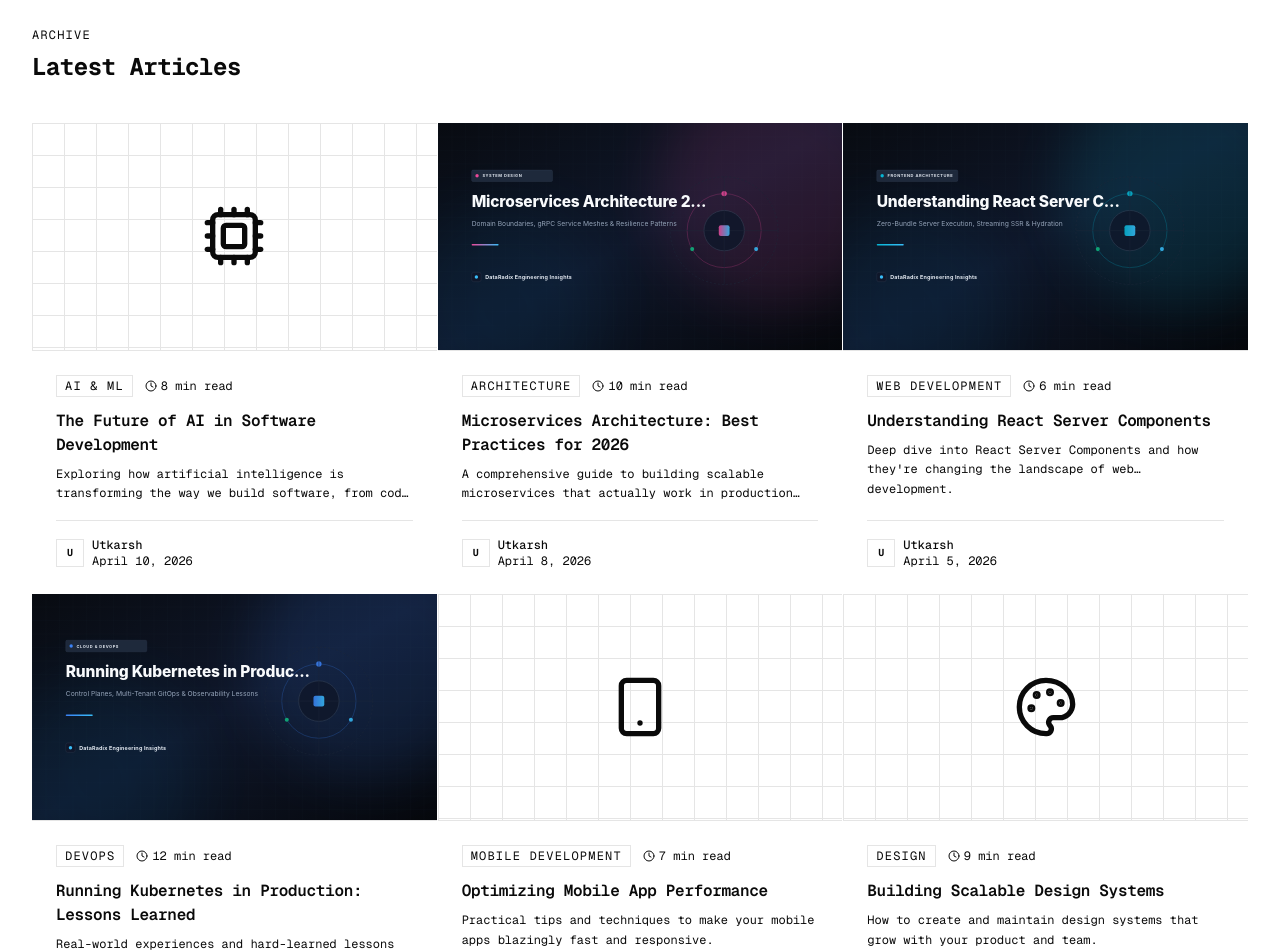
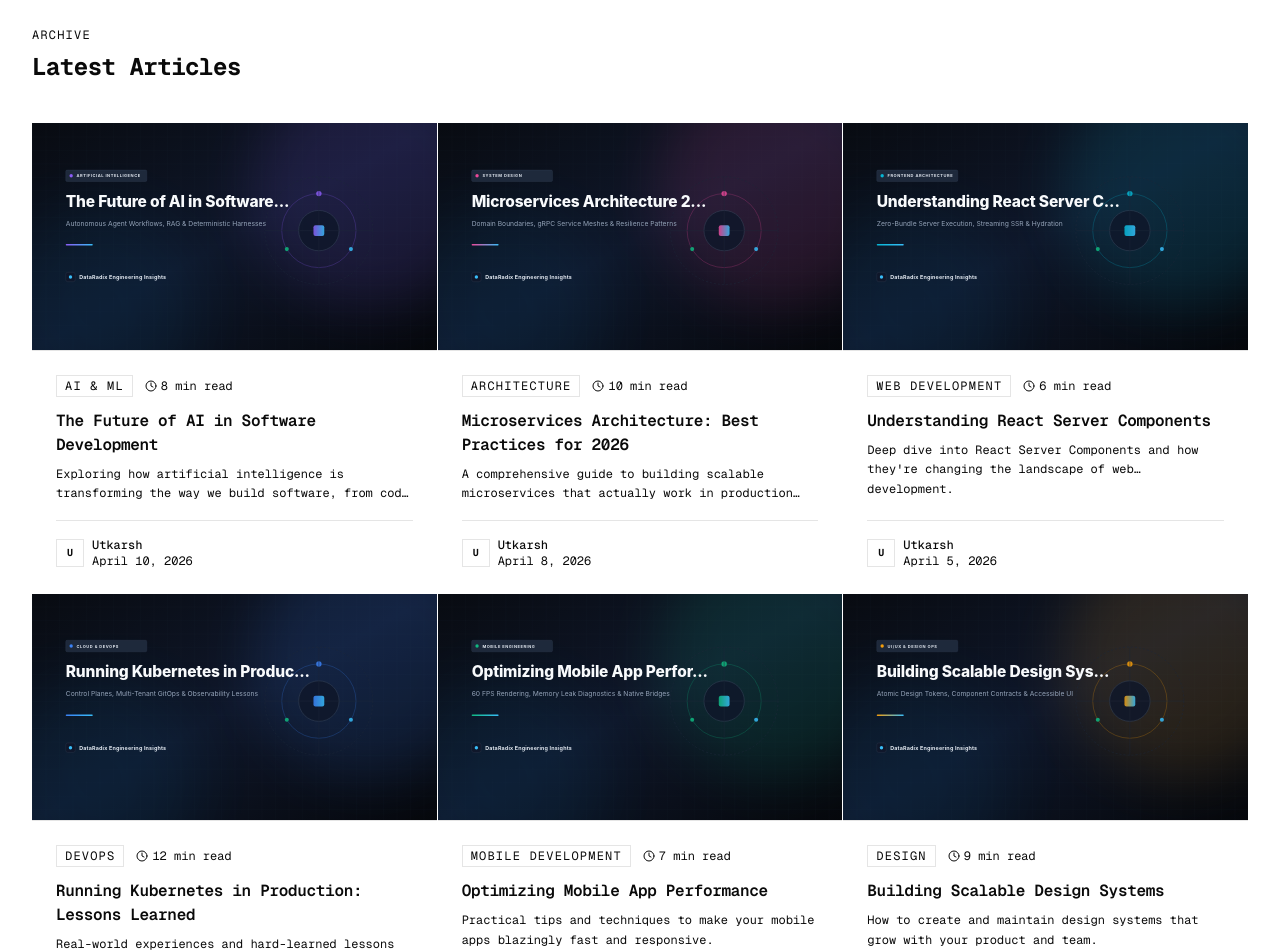
Before and after one commit to dataradixlabs/github.dataradix.in, a React (Vite) app: page /blog in a window 1280 px wide. Shown: the part 2180-3132 px from the top of the page. Built offline with nearby package versions, Linux system fonts and the light colour scheme.

Commit message:
fix(blog): restore missing IDs on all remaining blog posts

```diff
--- a/src/app/data/index.ts
+++ b/src/app/data/index.ts
@@ -835,7 +835,9 @@ export const BLOG_POSTS = [
     ],
   },
   {
-        title: 'The Future of AI in Software Development',
+    id: 'future-of-ai-development',
+    image: '/blog/future-of-ai-development.svg',
+    title: 'The Future of AI in Software Development',
     excerpt: 'Exploring how artificial intelligence is transforming the way we build software, from code generation to automated testing.',
     author: { name: 'Utkarsh', avatar: 'U', bio: 'Software Development Engineer' },
     date: 'April 10, 2026',
@@ -929,7 +931,9 @@ export const BLOG_POSTS = [
     featured: false,
   },
   {
-        title: 'Optimizing Mobile App Performance',
+    id: 'mobile-app-performance',
+    image: '/blog/mobile-app-performance.svg',
+    title: 'Optimizing Mobile App Performance',
     excerpt: 'Practical tips and techniques to make your mobile apps blazingly fast and responsive.',
     author: { name: 'Utkarsh', avatar: 'U', bio: 'Software Development Engineer' },
     date: 'March 28, 2026',
@@ -939,7 +943,9 @@ export const BLOG_POSTS = [
     featured: false,
   },
   {
-        title: 'Building Scalable Design Systems',
+    id: 'design-systems-guide',
+    image: '/blog/design-systems-guide.svg',
+    title: 'Building Scalable Design Systems',
     excerpt: 'How to create and maintain design systems that grow with your product and team.',
     author: { name: 'Utkarsh', avatar: 'U', bio: 'Software Development Engineer' },
     date: 'March 25, 2026',
```
